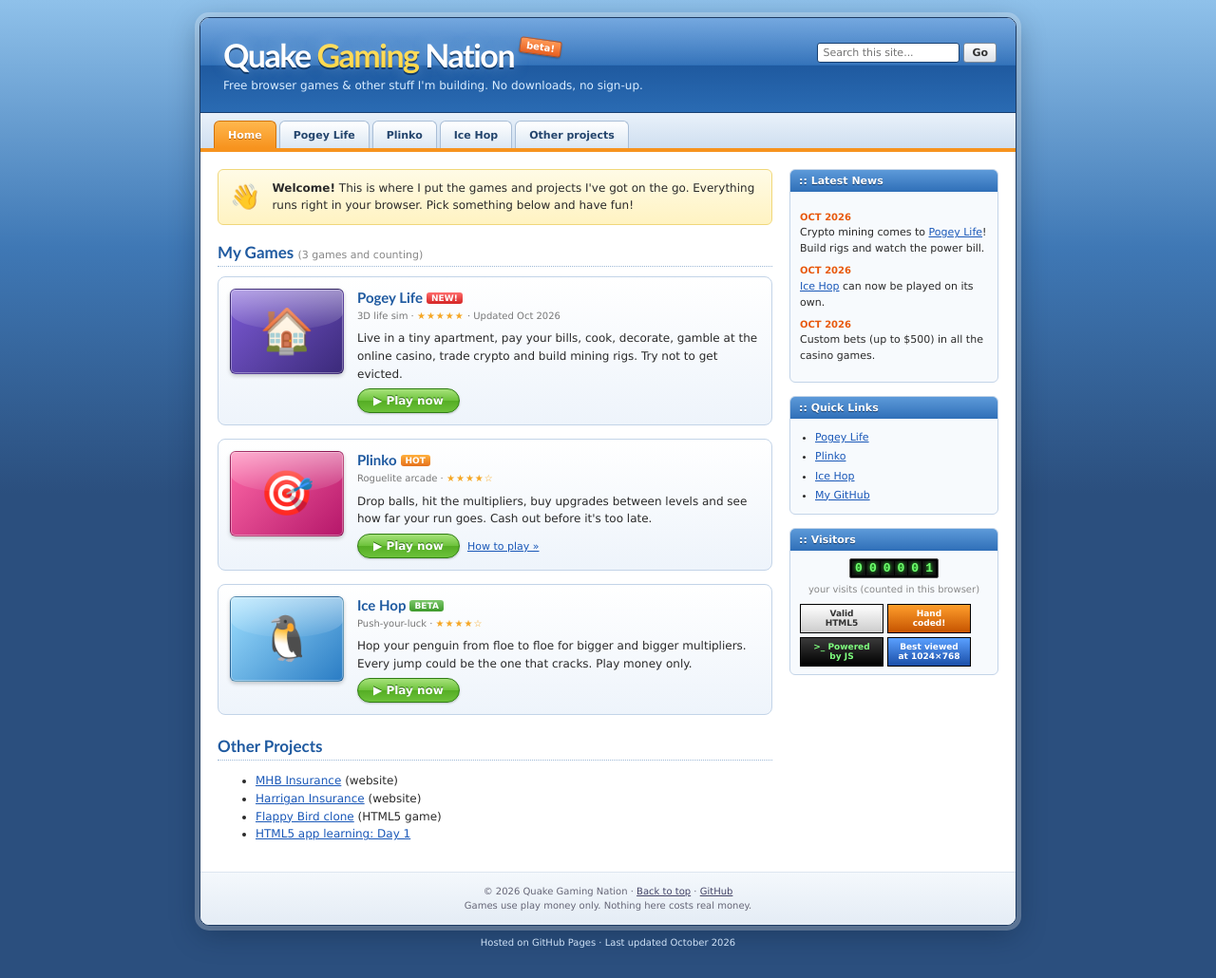
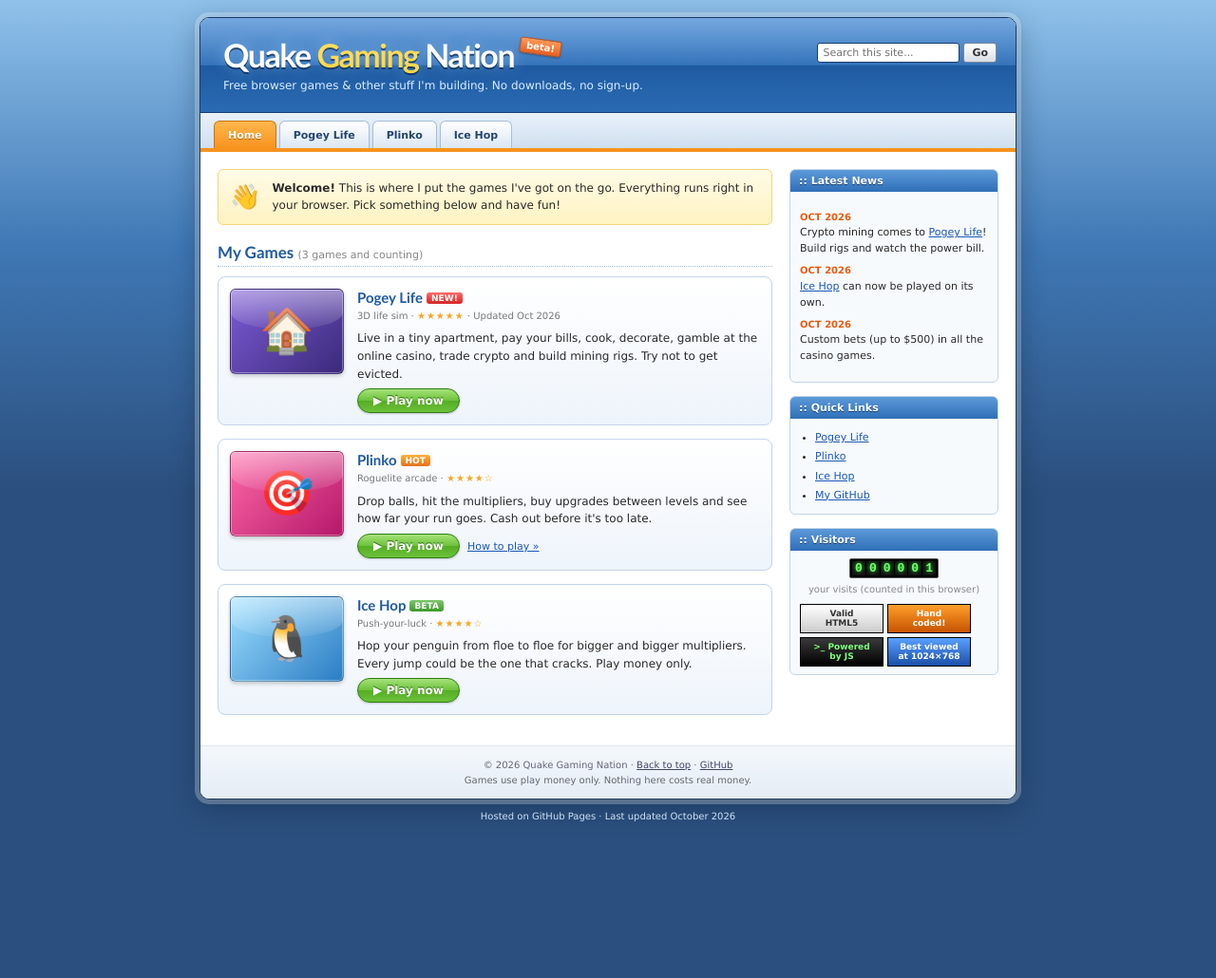
Before and after one commit to TonyHxC/TonyHxC.github.io, a website: page index.html in a window 1280 px wide. Shown: the whole page at 95% size. After the commit the page ends 898 px from the top, so only its background shows below. Drawn offline with Linux system fonts and the light colour scheme.

Commit message:
main page tag

```diff
--- a/index.html
+++ b/index.html
@@ -4,7 +4,7 @@
 <meta charset="utf-8">
 <meta name="viewport" content="width=device-width, initial-scale=1">
 <title>Quake Gaming Nation :: Free Browser Games</title>
-<meta name="description" content="Quake Gaming Nation: free browser games Pogey Life, Plinko and Ice Hop, plus other projects.">
+<meta name="description" content="Quake Gaming Nation: free browser games Pogey Life, Plinko and Ice Hop.">
 <style>
   /* ~2006 Web 2.0: fixed-width centered page, glossy gradients, Verdana, rounded boxes, a "beta" badge */
   * { box-sizing: border-box; }
@@ -103,12 +103,11 @@
     <li><a href="NEETLIFE/index.html">Pogey Life</a></li>
     <li><a href="Plinko/index.html">Plinko</a></li>
     <li><a href="IceHop/index.html">Ice Hop</a></li>
-    <li><a href="#other">Other projects</a></li>
   </ul>
 
   <div id="cols">
     <div id="main">
-      <div id="welcome"><b class="big">👋</b><p><b>Welcome!</b> This is where I put the games and projects I've got on the go. Everything runs right in your browser. Pick something below and have fun!</p></div>
+      <div id="welcome"><b class="big">👋</b><p><b>Welcome!</b> This is where I put the games I've got on the go. Everything runs right in your browser. Pick something below and have fun!</p></div>
 
       <h2>My Games <small>(3 games and counting)</small></h2>
 
@@ -142,13 +141,6 @@
         </div>
       </div>
 
-      <h2 id="other" style="margin-top:22px">Other Projects</h2>
-      <ul>
-        <li><a href="Michael H. Bruce/mhb Insurance/index.html">MHB Insurance</a> (website)</li>
-        <li><a href="Harrigan/index.html">Harrigan Insurance</a> (website)</li>
-        <li><a href="FlappyTime/index.html">Flappy Bird clone</a> (HTML5 game)</li>
-        <li><a href="Learning/day1.html">HTML5 app learning: Day 1</a></li>
-      </ul>
     </div>
 
     <div id="side">
@@ -191,7 +183,7 @@
   function go(e) {
     e.preventDefault();
     var q = document.getElementById('q').value.trim().toLowerCase(); if (!q) return;
-    var links = document.querySelectorAll('#main h3 a, #other + ul a');
+    var links = document.querySelectorAll('#main h3 a');
     for (var i = 0; i < links.length; i++) {
       var box = links[i].closest('.game') || links[i].parentNode;
       if (box.textContent.toLowerCase().indexOf(q) >= 0) { location.href = links[i].href; return; }
```
